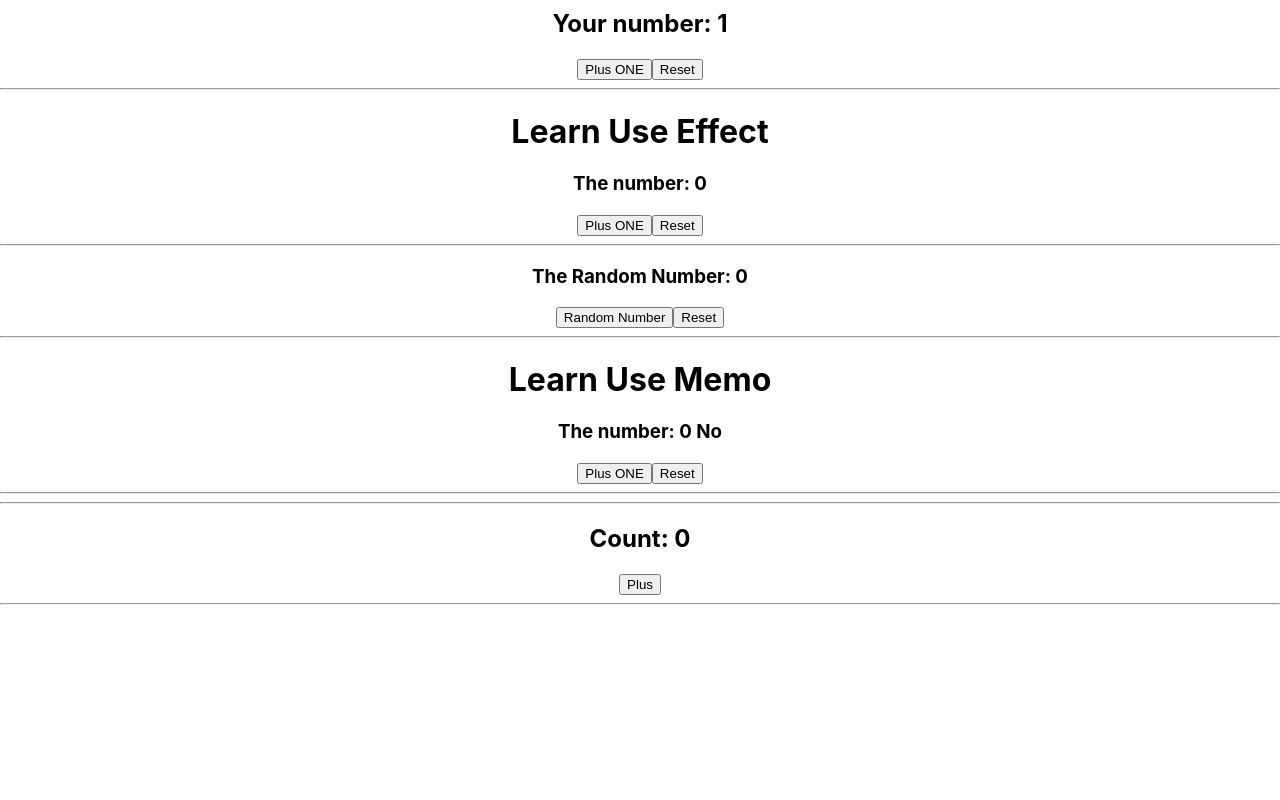
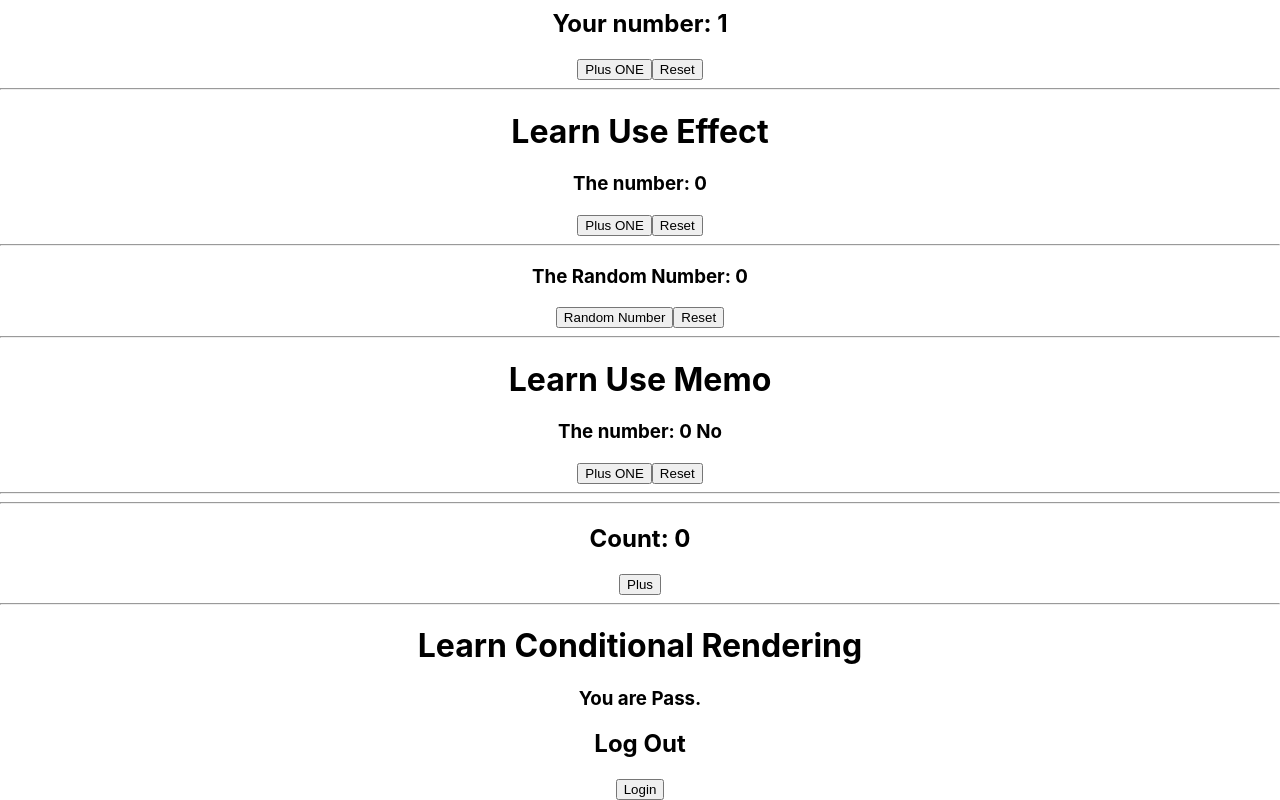
Before and after one commit to alifrazkhan92/001, a React (Create React App) app: page / in a window 1280 px wide. Shown: the part 517-1317 px from the top of the page. Before the commit the page ends 1130 px from the top, so only its background shows below. Built offline with nearby package versions, Linux system fonts and the light colour scheme.

Commit message:
Conditional Rendering

```diff
--- a/src/App.js
+++ b/src/App.js
@@ -7,6 +7,7 @@ import { LearnLiftStateUp } from "./components/LearnLiftStateUp";
 import { LearnUseEffect } from "./components/LearnUseEffect";
 import { LearnUseMemo } from "./components/LearnUseMemo";
 import { LearnCustomHook } from "./components/LearnCustomHook";
+import { LearnConditionalRendering } from "./components/LearnConditionalRendering";
 
 function App() {
   const roll = 23;
@@ -34,6 +35,7 @@ function App() {
       <hr />
       <LearnCustomHook />
       <hr />
+      <LearnConditionalRendering />
     </div>
   );
 }
--- /dev/null
+++ b/src/components/LearnConditionalRendering.jsx
@@ -0,0 +1,25 @@
+import React, { useState } from "react";
+
+//There are two following ways for conditional rendering
+
+export const LearnConditionalRendering = () => {
+  const status = true;
+  const [isLogin, setIsLogin] = useState(false);
+  return (
+    <>
+      <h1>Learn Conditional Rendering</h1>
+      {status && <h3>You are Pass.</h3>}
+      {isLogin ? (
+        <>
+          <h2>Login</h2>
+          <button onClick={() => setIsLogin(false)}>Logout</button>
+        </>
+      ) : (
+        <>
+          <h2>Log Out</h2>
+          <button onClick={() => setIsLogin(true)}>Login</button>
+        </>
+      )}
+    </>
+  );
+};
```
